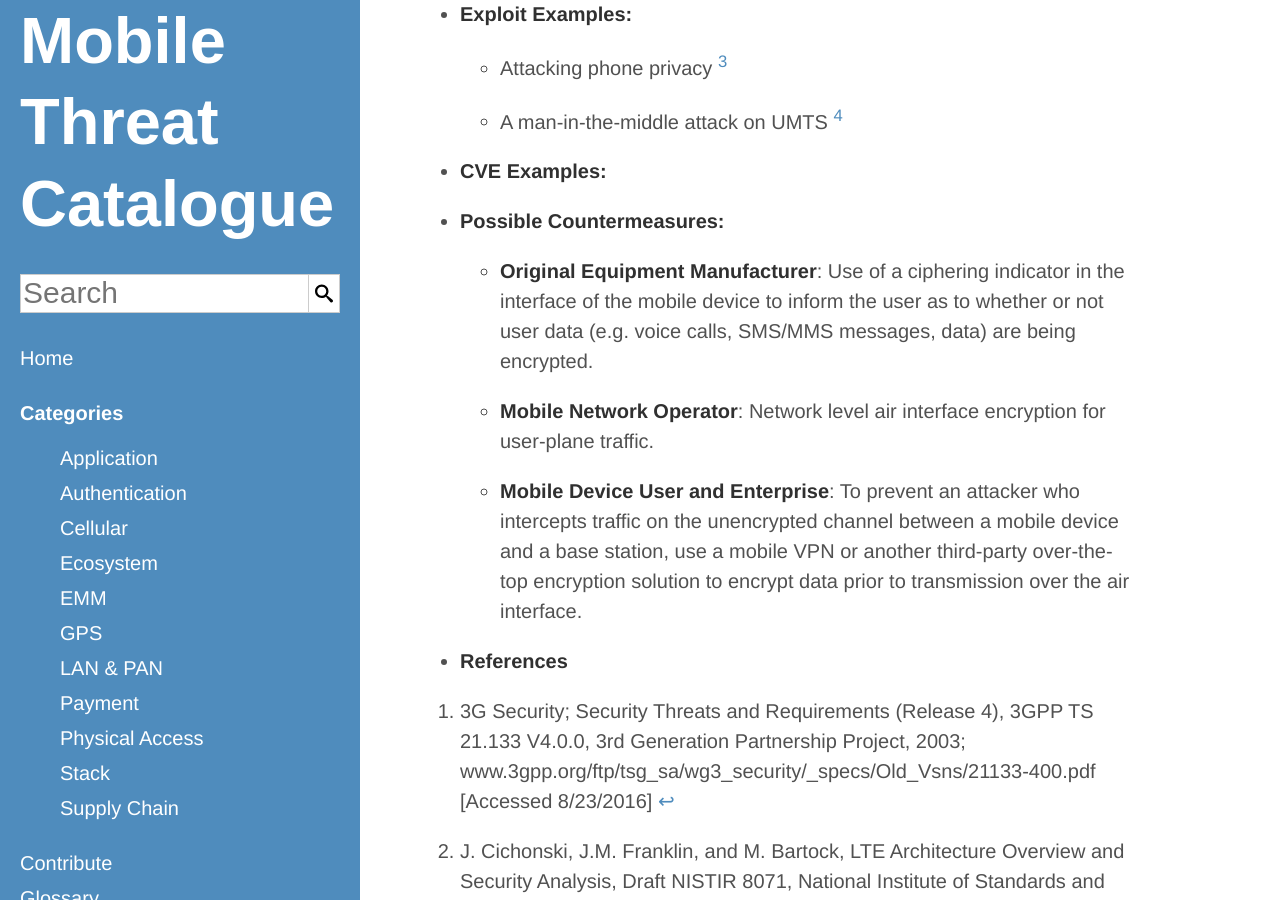
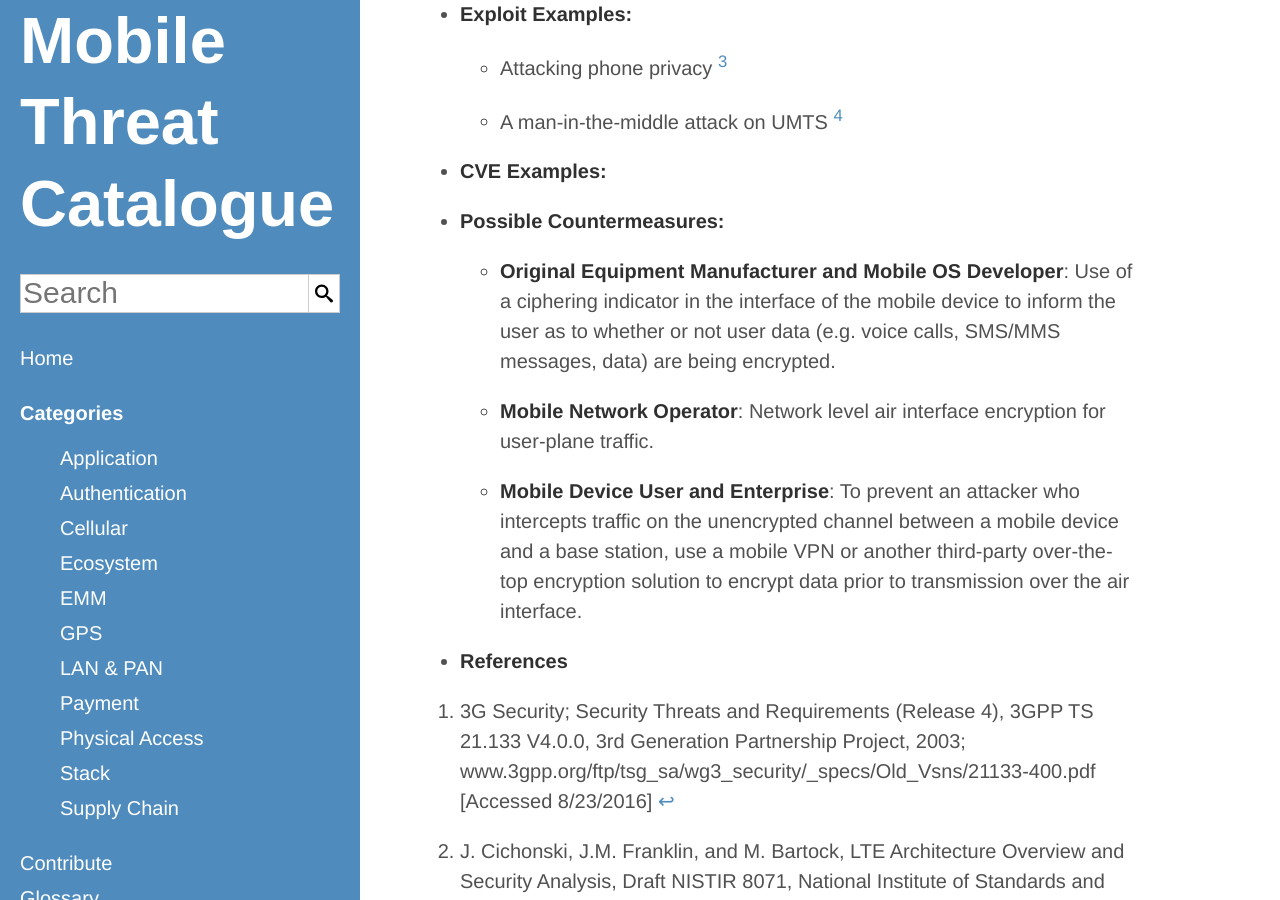
Before and after one commit to usnistgov/mobile-threat-catalogue, a Jekyll site: the page built from _cellular-threats/CEL-0.md, in a window 1280 px wide and 900 px high, scrolled down 455 px. Built offline with Jekyll 4.4.1, drawn with Linux system fonts in a browser that asks for light colours.

Commit message:
#13: Updated countermeasure 1

```diff
--- a/_cellular-threats/CEL-0.md
+++ b/_cellular-threats/CEL-0.md
@@ -13,6 +13,7 @@
     PossibleCountermeasures:
         "Use of a ciphering indicator in the interface of the mobile device to inform the user as to whether or not user data (e.g. voice calls, SMS/MMS messages, data) are being encrypted.":
             - Original Equipment Manufacturer
+            - Mobile OS Developer
         "Network level air interface encryption for user-plane traffic.":
             - Mobile Network Operator
         "To prevent an attacker who intercepts traffic on the unencrypted channel between a mobile device and a base station, use a mobile VPN or another third-party over-the-top encryption solution to encrypt data prior to transmission over the air interface.":
```
